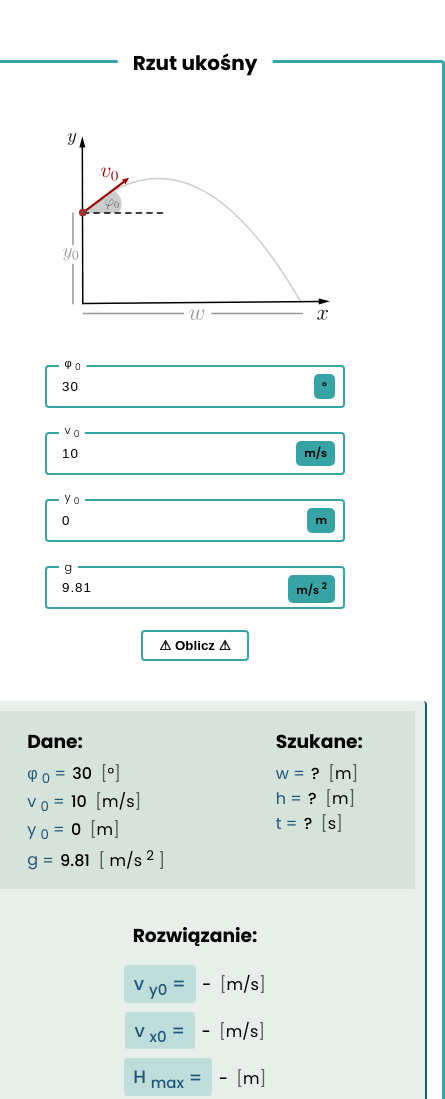
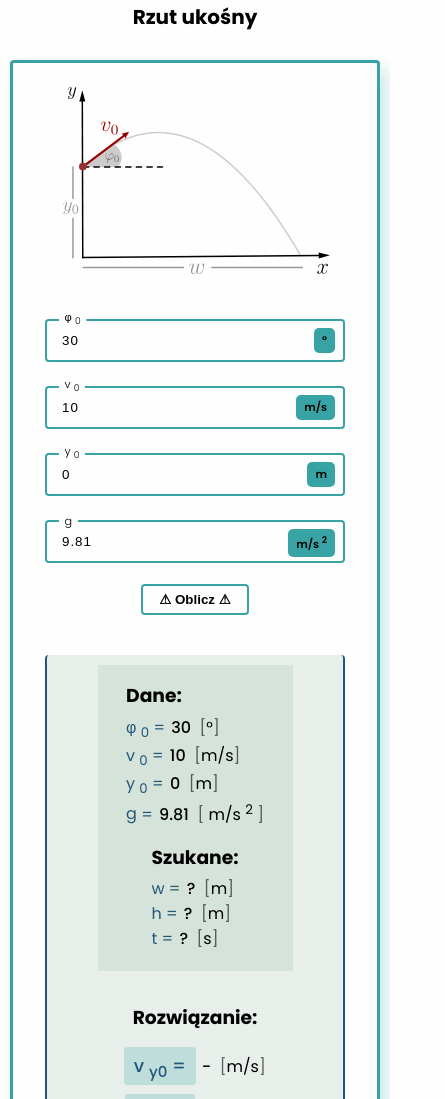
Before and after one commit to SeveToo/TheObliqueThrow, a plain HTML site: page index.html in a window 390 px wide. Shown: the top 1099 px of the page, 445 px wide, since content can reach past the window. Drawn offline with nearby package versions, Linux system fonts and the light colour scheme.

Commit message:
add mobile responsiveness

```diff
--- a/index.html
+++ b/index.html
@@ -84,7 +84,7 @@
               </span>
             </div>
           </div>
-          <div class="searched">
+          <div class="data searched">
             <h3>Szukane:</h3>
             <div class="searched__row">
               <span class="searched__label">w</span>
--- a/style.css
+++ b/style.css
@@ -37,8 +37,8 @@ body {
 }
 
 .App {
-  width: 100%;
-  height: 100%;
+  width: 100vw;
+  /* height: 100%; */
   position: relative;
 }
 
@@ -47,13 +47,13 @@ body {
   border: 3px solid var(--second-color);
   border-radius: var(--size-radius);
   margin-top: 60px;
-  padding: 50px 30px;
+  padding: 1vw 2rem;
   position: relative;
   display: flex;
   flex-direction: column;
   align-items: center;
   box-shadow: var(--size-bezel) var(--size-bezel) 1rem var(--second-color-with-opacity);
-
+  box-sizing: border-box;
 }
 
 .calculator__label {
@@ -71,6 +71,7 @@ body {
   display: flex;
   flex-direction: column;
   align-items: center;
+  width: 100%;
 }
 
 .input {
@@ -169,7 +170,6 @@ body {
 }
 
 .calculator__result {
-  min-width: 29rem;
   width: 100%;
   display: flex;
   justify-content: center;
@@ -221,8 +221,10 @@ body {
   display: flex;
   justify-content: space-around;
   align-items: flex-start;
+  flex-wrap: wrap;
   gap: 1rem;
   padding: 1rem .3rem;
+  max-width: 50vw;
 }
 
 h3 {
@@ -244,6 +246,11 @@ h3 {
   font-size: 24px;
   margin-left: 7px;
   position: relative;
+}
+
+
+.data {
+  width: text-content;
 }
 
 .data__value,.searched__value {
@@ -314,7 +321,6 @@ h3 {
   align-items: center;
   /* gap: 1rem; */
   padding: 1.3rem .3rem;
-  /* background: blue; */
   margin: 2px;
   margin-top: 0rem;
   padding-top: 0rem;
@@ -385,3 +391,14 @@ h3 {
 iframe {
   width: 110%;
 }
+
+@media only screen and (max-width: 600px) {
+  body {
+    /* background-color: lightblue; */
+  }
+}
+@media only screen and (max-width: 500px) {
+  body {
+    /* background-color: rgb(39, 193, 134); */
+  }
+}
```
